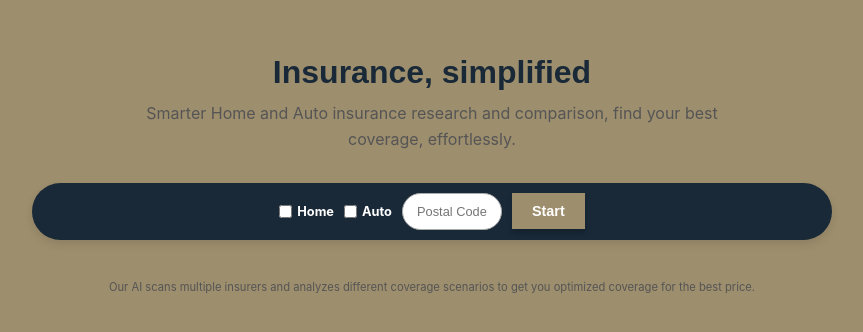
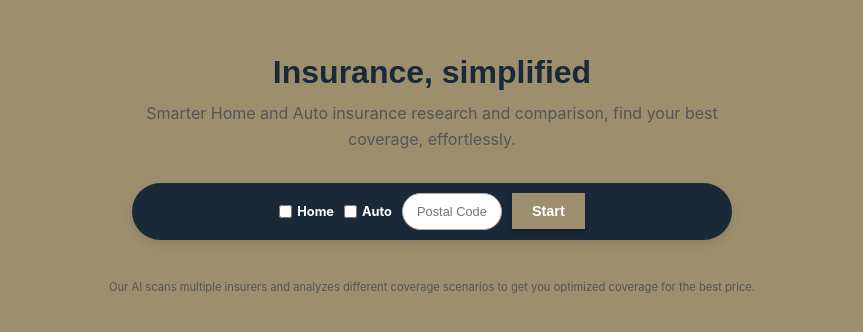
Before and after one commit to vidx3m/ince, a Next.js app: page / in a window 1280 px wide. Shown: the part 226-558 px from the top of the page, without its empty margins (208-1071 px from the left). Built offline with nearby package versions, Linux system fonts and the light colour scheme.

Commit message:
Updated landing page

```diff
--- a/pages/index.tsx
+++ b/pages/index.tsx
@@ -36,7 +36,7 @@ export default function Home() {
                 borderRadius: "30px",
                 boxShadow: "0 4px 8px rgba(0, 0, 0, 0.1)",
                 gap: "10px",
-                maxWidth: "800px",
+                maxWidth: "600px",
                 width: "100%"
             }}>
                 <label style={{ fontSize: "0.8rem", cursor: "pointer", display: "flex", alignItems: "center", color: "#ffffff", fontWeight: "bold" }}>
```
